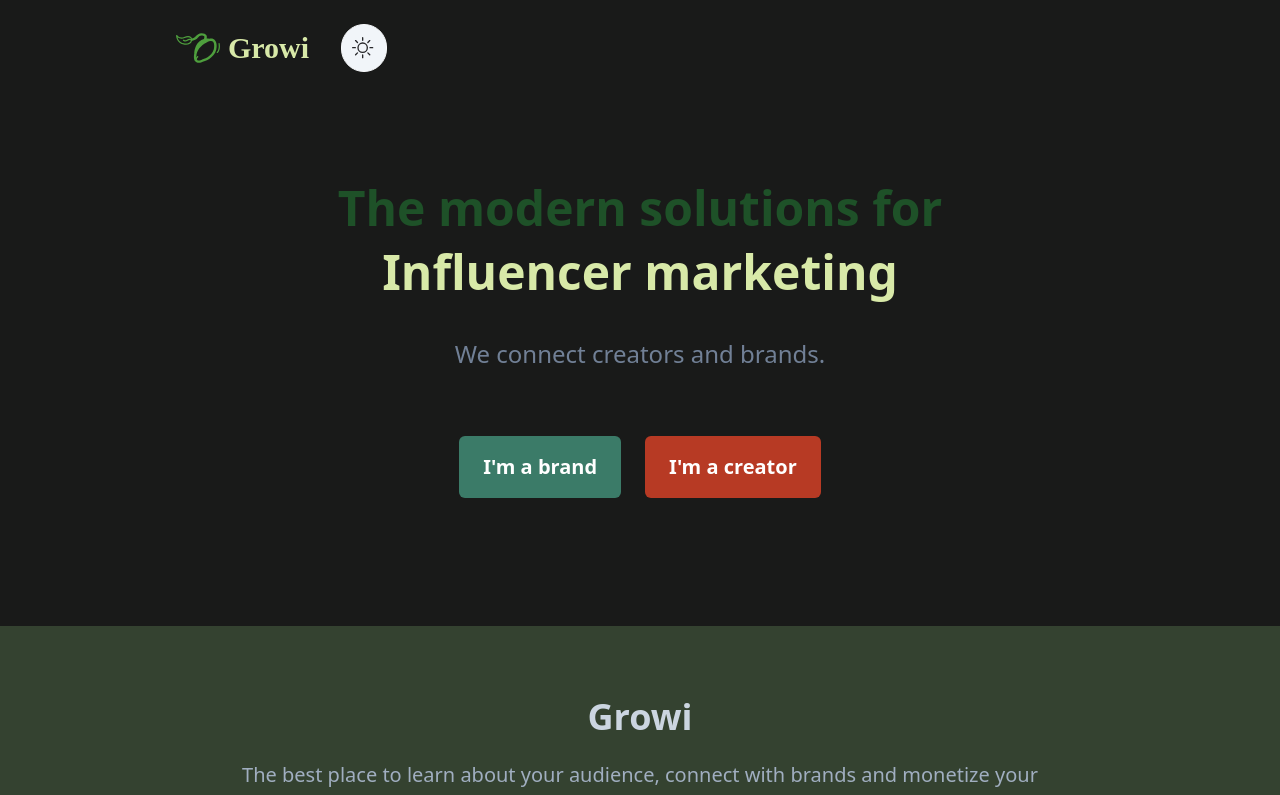
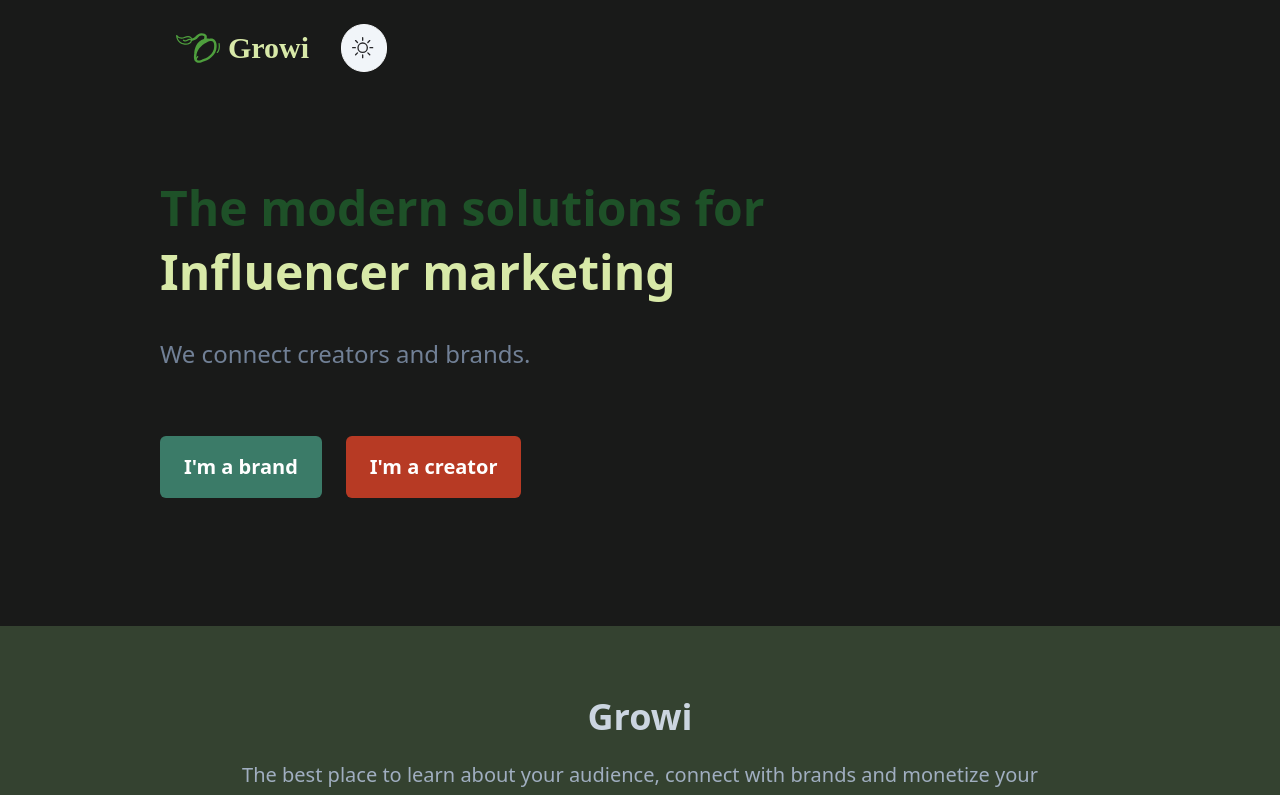
Before and after one commit to Netz00/growi, a Next.js app: page / in a window 1280 px wide. Shown: the top 795 px of the page. Built offline with nearby package versions, Linux system fonts and the light colour scheme; a web font is replaced by a local one.

Commit message:
Hero content alignment changed

```diff
--- a/src/components/hero/HeroContent.tsx
+++ b/src/components/hero/HeroContent.tsx
@@ -7,11 +7,11 @@ type IHeroOneButtonProps = {
 };
 
 const HeroContent = (props: IHeroOneButtonProps) => (
-	<header className="text-center">
-		<h1 className="text-5xl text-gray-900 font-bold whitespace-pre-line leading-hero dark:text-darkMode-secondary-dark">
+	<header className="max-md:text-center md:pl-5">
+		<h1 className="text-5xl max-md:text-4xl text-gray-900 font-bold whitespace-pre-line leading-hero dark:text-darkMode-secondary-dark">
 			{props.title}
 		</h1>
-		<div className="text-2xl m-8 md:mb-16">{props.description}</div>
+		<div className="text-2xl m-8 md:ml-0 md:mb-16">{props.description}</div>
 		<div className="inline-flex flex-wrap justify-center gap-6">
 			{props.buttons}
 		</div>
--- a/src/components/templates/ThemeContext.tsx
+++ b/src/components/templates/ThemeContext.tsx
@@ -1,7 +1,7 @@
 import { createContext, ReactElement, useEffect, useState } from 'react';
 
 const ThemeContext = createContext({
-	isDarkTheme: true,
+	isDarkTheme: false,
 	toggleThemeHandler: () => {},
 });
 
@@ -10,7 +10,7 @@ interface ThemePropsInterface {
 }
 
 export function ThemeContextProvider(props: ThemePropsInterface): ReactElement {
-	const [isDarkTheme, setIsDarkTheme] = useState(true);
+	const [isDarkTheme, setIsDarkTheme] = useState(false);
 
 	function isLocalStorageEmpty(): boolean {
 		return !localStorage.getItem('isDarkTheme');
--- a/tailwind.config.js
+++ b/tailwind.config.js
@@ -70,7 +70,7 @@ module.exports = {
 				creators: {
 					primary: {
 						100: '#EB7F57',
-						200: '#D76777',
+						200: '#CA632E',
 						300: '#AC5F8C',
 						400: '#765C8C',
 						500: '#475578',
```
